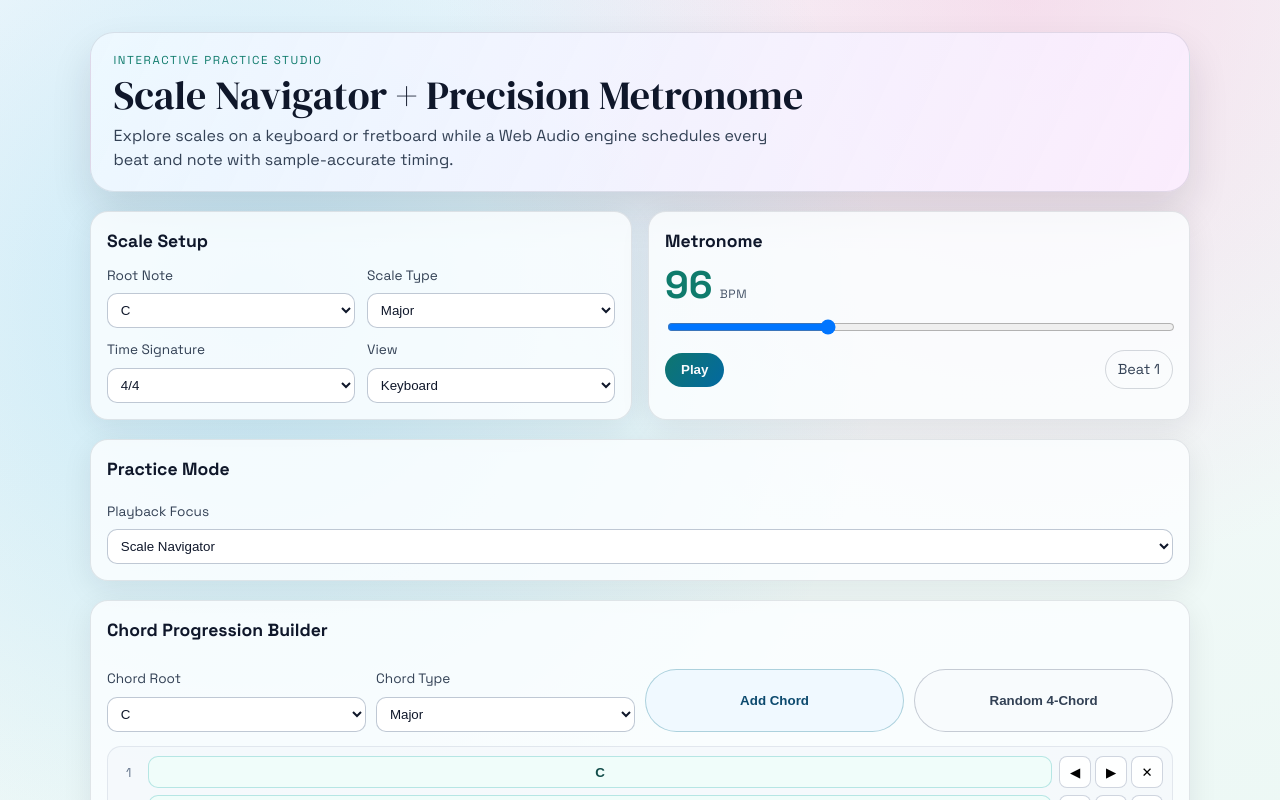
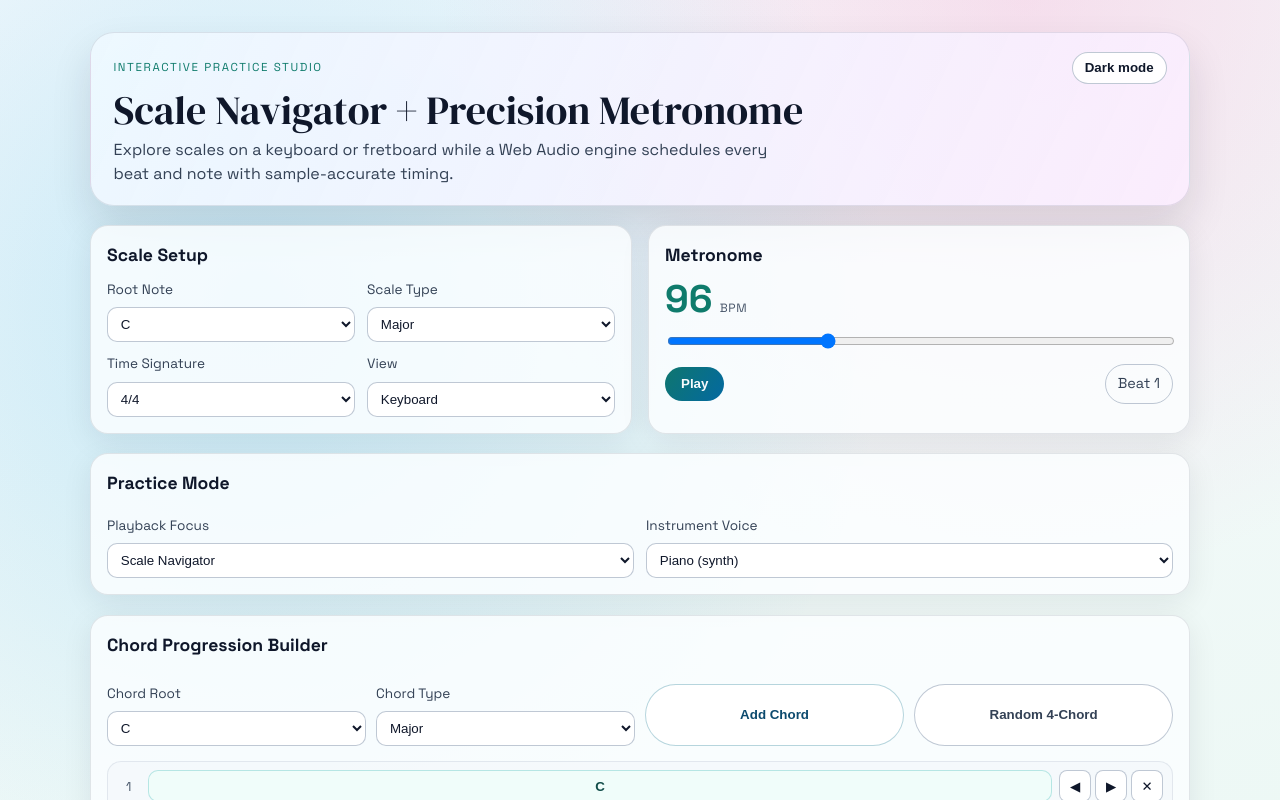
Before and after one commit to shivansh31414/practice__music, a React (Vite) app: page / in a window 1280 px wide. Shown: the top 800 px of the page. Built offline with nearby package versions, Linux system fonts and the light colour scheme.

Commit message:
feat: add dark mode theme toggle and styles

```diff
--- a/src/App.css
+++ b/src/App.css
@@ -1,17 +1,71 @@
+:root {
+  --text-primary: #0f172a;
+  --text-secondary: #334155;
+  --text-muted: #475569;
+  --panel-bg: rgba(252, 254, 255, 0.82);
+  --panel-border: rgba(15, 23, 42, 0.1);
+  --card-bg: rgba(248, 250, 252, 0.85);
+  --card-border: rgba(148, 163, 184, 0.3);
+  --input-bg: rgba(255, 255, 255, 0.94);
+  --input-border: rgba(148, 163, 184, 0.6);
+  --hero-bg: linear-gradient(115deg, rgba(237, 248, 255, 0.95), rgba(251, 237, 255, 0.85));
+  --hero-border: rgba(16, 24, 40, 0.1);
+  --hero-shadow: 0 20px 40px rgba(24, 27, 43, 0.12);
+  --timeline-bg: rgba(241, 245, 249, 0.5);
+  --timeline-border: rgba(148, 163, 184, 0.2);
+  --surface-quiet: rgba(226, 232, 240, 0.5);
+}
+
+[data-theme='dark'] {
+  --text-primary: #e2e8f0;
+  --text-secondary: #cbd5e1;
+  --text-muted: #94a3b8;
+  --panel-bg: rgba(15, 23, 42, 0.8);
+  --panel-border: rgba(148, 163, 184, 0.28);
+  --card-bg: rgba(30, 41, 59, 0.85);
+  --card-border: rgba(148, 163, 184, 0.35);
+  --input-bg: rgba(15, 23, 42, 0.95);
+  --input-border: rgba(148, 163, 184, 0.45);
+  --hero-bg: linear-gradient(115deg, rgba(15, 23, 42, 0.95), rgba(30, 41, 59, 0.9));
+  --hero-border: rgba(148, 163, 184, 0.3);
+  --hero-shadow: 0 20px 40px rgba(2, 6, 23, 0.45);
+  --timeline-bg: rgba(30, 41, 59, 0.75);
+  --timeline-border: rgba(148, 163, 184, 0.25);
+  --surface-quiet: rgba(51, 65, 85, 0.75);
+}
+
 .app-shell {
   width: min(1100px, 100% - 2rem);
   margin: 2rem auto 3rem;
   display: grid;
   gap: 1.2rem;
+  color: var(--text-primary);
 }
 
 .hero {
-  background: linear-gradient(115deg, rgba(237, 248, 255, 0.95), rgba(251, 237, 255, 0.85));
-  border: 1px solid rgba(16, 24, 40, 0.1);
+  background: var(--hero-bg);
+  border: 1px solid var(--hero-border);
   border-radius: 24px;
   padding: 1.2rem 1.4rem;
-  box-shadow: 0 20px 40px rgba(24, 27, 43, 0.12);
+  box-shadow: var(--hero-shadow);
   animation: rise-in 500ms ease;
+}
+
+.hero-topbar {
+  display: flex;
+  justify-content: space-between;
+  align-items: center;
+  gap: 0.75rem;
+  flex-wrap: wrap;
+}
+
+.theme-toggle {
+  border: 1px solid var(--input-border);
+  background: var(--input-bg);
+  color: var(--text-primary);
+  border-radius: 999px;
+  padding: 0.45rem 0.75rem;
+  font-weight: 600;
 }
 
 .eyebrow {
@@ -31,7 +85,7 @@
 
 .hero-copy {
   margin: 0;
-  color: #334155;
+  color: var(--text-secondary);
   max-width: 65ch;
 }
 
@@ -42,8 +96,8 @@
 }
 
 .panel {
-  background: rgba(252, 254, 255, 0.82);
-  border: 1px solid rgba(15, 23, 42, 0.1);
+  background: var(--panel-bg);
+  border: 1px solid var(--panel-border);
   border-radius: 18px;
   padding: 1rem;
   box-shadow: 0 8px 30px rgba(15, 23, 42, 0.08);
@@ -64,7 +118,7 @@ label {
   display: grid;
   gap: 0.45rem;
   font-size: 0.85rem;
-  color: #334155;
+  color: var(--text-secondary);
 }
 
 select,
@@ -73,11 +127,11 @@ input[type='range'] {
 }
 
 select {
-  border: 1px solid rgba(148, 163, 184, 0.6);
+  border: 1px solid var(--input-border);
   border-radius: 10px;
   padding: 0.5rem 0.55rem;
-  background: rgba(255, 255, 255, 0.94);
-  color: #0f172a;
+  background: var(--input-bg);
+  color: var(--text-primary);
 }
 
 .tempo-row {
@@ -99,7 +153,7 @@ select {
 }
 
 .tempo-unit {
-  color: #475569;
+  color: var(--text-muted);
   text-transform: uppercase;
   letter-spacing: 0.06em;
   font-size: 0.75rem;
@@ -131,20 +185,20 @@ select {
 
 .btn-secondary {
   border: 1px solid rgba(14, 116, 144, 0.3);
-  background: rgba(240, 249, 255, 0.95);
+  background: var(--input-bg);
   color: #0c4a6e;
 }
 
 .btn-ghost {
-  border: 1px solid rgba(100, 116, 139, 0.35);
-  background: rgba(248, 250, 252, 0.7);
-  color: #334155;
+  border: 1px solid var(--input-border);
+  background: var(--input-bg);
+  color: var(--text-secondary);
 }
 
 .beat-indicator {
   font-size: 0.9rem;
-  color: #334155;
-  border: 1px solid rgba(51, 65, 85, 0.2);
+  color: var(--text-secondary);
+  border: 1px solid var(--input-border);
   padding: 0.5rem 0.75rem;
   border-radius: 999px;
 }
@@ -159,7 +213,7 @@ select {
 
 .instrument-header p {
   margin: 0;
-  color: #475569;
+  color: var(--text-muted);
 }
 
 .mode-panel {
@@ -181,15 +235,15 @@ select {
 .timeline {
   display: grid;
   gap: 0.45rem;
-  background: rgba(241, 245, 249, 0.5);
-  border: 1px solid rgba(148, 163, 184, 0.2);
+  background: var(--timeline-bg);
+  border: 1px solid var(--timeline-border);
   border-radius: 14px;
   padding: 0.55rem;
 }
 
 .timeline-empty {
   margin: 0;
-  color: #64748b;
+  color: var(--text-muted);
   font-size: 0.9rem;
 }
 
@@ -201,7 +255,7 @@ select {
 }
 
 .timeline-index {
-  color: #64748b;
+  color: var(--text-muted);
   font-size: 0.8rem;
   text-align: center;
 }
@@ -221,9 +275,10 @@ select {
 }
 
 .timeline-actions button {
-  border: 1px solid rgba(148, 163, 184, 0.45);
+  border: 1px solid var(--input-border);
   border-radius: 8px;
-  background: rgba(255, 255, 255, 0.9);
+  background: var(--input-bg);
+  color: var(--text-primary);
   min-width: 2rem;
   min-height: 2rem;
 }
@@ -231,10 +286,29 @@ select {
 .progression-inline-label {
   margin: 0;
   font-size: 0.88rem;
-  color: #0f172a;
+  color: var(--text-primary);
   padding: 0.45rem 0.65rem;
   border-radius: 10px;
-  background: rgba(226, 232, 240, 0.5);
+  background: var(--surface-quiet);
+}
+
+.formula-box {
+  display: grid;
+  gap: 0.2rem;
+  border: 1px solid rgba(14, 116, 144, 0.24);
+  border-radius: 10px;
+  padding: 0.55rem 0.65rem;
+  background: rgba(236, 254, 255, 0.7);
+}
+
+.formula-box strong {
+  font-size: 0.9rem;
+  color: #0e7490;
+}
+
+.formula-box span {
+  font-size: 0.8rem;
+  color: var(--text-secondary);
 }
 
 .progression-options {
@@ -264,9 +338,11 @@ select {
 }
 
 .preset-row input {
-  border: 1px solid rgba(148, 163, 184, 0.6);
+  border: 1px solid var(--input-border);
   border-radius: 10px;
   padding: 0.55rem;
+  background: var(--input-bg);
+  color: var(--text-primary);
 }
 
 .keyboard {
@@ -330,12 +406,12 @@ select {
 .fret {
   min-height: 2rem;
   border-radius: 8px;
-  border: 1px solid rgba(100, 116, 139, 0.3);
-  background: rgba(226, 232, 240, 0.45);
+  border: 1px solid var(--input-border);
+  background: var(--surface-quiet);
   display: grid;
   place-items: center;
   font-size: 0.72rem;
-  color: #0f172a;
+  color: var(--text-primary);
 }
 
 .fret.in-scale {
@@ -350,14 +426,121 @@ select {
   box-shadow: 0 0 0 2px rgba(14, 165, 163, 0.45);
 }
 
+.fret.has-finger {
+  border-color: rgba(2, 132, 199, 0.65);
+  background: rgba(224, 242, 254, 0.92);
+}
+
+.finger-badge {
+  width: 1.35rem;
+  height: 1.35rem;
+  border-radius: 999px;
+  display: grid;
+  place-items: center;
+  font-size: 0.72rem;
+  font-weight: 700;
+  color: #f8fafc;
+  background: linear-gradient(155deg, #0284c7, #0369a1);
+}
+
+.chord-views-grid {
+  margin-top: 0.85rem;
+  display: grid;
+  grid-template-columns: repeat(auto-fit, minmax(220px, 1fr));
+  gap: 0.7rem;
+}
+
+.chord-view-card {
+  border: 1px solid var(--card-border);
+  border-radius: 12px;
+  padding: 0.6rem;
+  background: var(--card-bg);
+}
+
+.chord-view-card h3 {
+  margin: 0 0 0.5rem;
+  font-size: 0.88rem;
+  color: var(--text-secondary);
+}
+
+.piano-roll-lanes {
+  position: relative;
+  min-height: 3.1rem;
+  border-radius: 10px;
+  background: repeating-linear-gradient(
+    90deg,
+    rgba(148, 163, 184, 0.12),
+    rgba(148, 163, 184, 0.12) 1px,
+    transparent 1px,
+    transparent 16px
+  );
+}
+
+.piano-roll-note {
+  position: absolute;
+  top: 0.7rem;
+  transform: translateX(-50%);
+  min-width: 2.3rem;
+  text-align: center;
+  border-radius: 8px;
+  padding: 0.35rem 0.45rem;
+  font-size: 0.74rem;
+  color: #f0f9ff;
+  background: linear-gradient(155deg, #0ea5e9, #0369a1);
+}
+
+.tab-grid {
+  display: grid;
+  gap: 0.28rem;
+}
+
+.tab-row {
+  display: grid;
+  grid-template-columns: 1.1rem 1fr;
+  align-items: center;
+  gap: 0.4rem;
+}
+
+.tab-row span {
+  font-size: 0.75rem;
+  color: var(--text-muted);
+}
+
+.tab-row code {
+  display: block;
+  border-radius: 8px;
+  border: 1px solid var(--input-border);
+  background: var(--input-bg);
+  padding: 0.22rem 0.35rem;
+  color: var(--text-primary);
+}
+
 .status-bar {
   display: flex;
   justify-content: space-between;
   flex-wrap: wrap;
   gap: 1rem;
-  color: #334155;
+  color: var(--text-secondary);
   font-size: 0.92rem;
   padding: 0.1rem 0.2rem;
+}
+
+[data-theme='dark'] .eyebrow {
+  color: #5eead4;
+}
+
+[data-theme='dark'] .btn-secondary {
+  color: #bae6fd;
+}
+
+[data-theme='dark'] .key-white {
+  background: linear-gradient(180deg, #cbd5e1, #94a3b8);
+  color: #0f172a;
+}
+
+[data-theme='dark'] .key-black {
+  background: linear-gradient(180deg, #0f172a, #020617);
+  color: #e2e8f0;
 }
 
 @keyframes rise-in {
--- a/src/App.jsx
+++ b/src/App.jsx
@@ -14,6 +14,17 @@ import {
   toPitchClass,
 } from './data/scales'
 
+const THEME_STORAGE_KEY = 'practice_music_theme'
+
+const getInitialTheme = () => {
+  const stored = window.localStorage.getItem(THEME_STORAGE_KEY)
+  if (stored === 'light' || stored === 'dark') {
+    return stored
+  }
+
+  return window.matchMedia('(prefers-color-scheme: dark)').matches ? 'dark' : 'light'
+}
+
 function App() {
   return (
     <ProgressionProvider>
@@ -28,11 +39,14 @@ function PracticeStudio() {
   const [timeSignature, setTimeSignature] = useState('4/4')
   const [instrument, setInstrument] = useState('keyboard')
   const [practiceMode, setPracticeMode] = useState('scale')
+  const [voice, setVoice] = useState('piano')
+  const [theme, setTheme] = useState(getInitialTheme)
   const [bpm, setBpm] = useState(96)
   const [isPlaying, setIsPlaying] = useState(false)
   const [beat, setBeat] = useState(0)
   const [activePitchClass, setActivePitchClass] = useState(null)
   const [activeChordPitchClasses, setActiveChordPitchClasses] = useState([])
+  const [activeChordMidiNotes, setActiveChordMidiNotes] = useState([])
 
   const audioEngineRef = useRef(null)
 
@@ -58,10 +72,18 @@ function PracticeStudio() {
   )
 
   useEffect(() => {
+    document.documentElement.setAttribute('data-theme', theme)
+    window.localStorage.setItem(THEME_STORAGE_KEY, theme)
+  }, [theme])
+
+  useEffect(() => {
     const engine = new AudioEngine({
       onTick: (beatInBar) => setBeat(beatInBar),
       onScaleNote: (midiNote) => setActivePitchClass(toPitchClass(midiNote)),
-      onChord: (midiNotes) => setActiveChordPitchClasses(midiNotes.map((note) => toPitchClass(note))),
+      onChord: (midiNotes) => {
+        setActiveChordMidiNotes(midiNotes)
+        setActiveChordPitchClasses(midiNotes.map((note) => toPitchClass(note)))
+      },
       onStop: () => setIsPlaying(false),
     })
     audioEngineRef.current = engine
@@ -81,12 +103,22 @@ function PracticeStudio() {
       bpm,
       timeSignature,
       mode: practiceMode,
+      instrumentVoice: voice,
       scaleMidiNotes: playableScale,
       progressionMidiNotes,
       beatsPerChord,
       loopProgression: isLooping,
     })
-  }, [bpm, timeSignature, playableScale, progressionMidiNotes, beatsPerChord, isLooping, practiceMode])
+  }, [
+    bpm,
+    timeSignature,
+    playableScale,
+    progressionMidiNotes,
+    beatsPerChord,
+    isLooping,
+    practiceMode,
+    voice,
+  ])
 
   const togglePlayback = async () => {
     const engine = audioEngineRef.current
@@ -100,6 +132,7 @@ function PracticeStudio() {
       setBeat(0)
       setActivePitchClass(null)
       setActiveChordPitchClasses([])
+      setActiveChordMidiNotes([])
       return
     }
 
@@ -111,6 +144,7 @@ function PracticeStudio() {
       bpm,
       timeSignature,
       mode: practiceMode,
+      instrumentVoice: voice,
       scaleMidiNotes: playableScale,
       progressionMidiNotes,
       beatsPerChord,
@@ -122,7 +156,17 @@ function PracticeStudio() {
   return (
     <main className="app-shell">
       <header className="hero">
+        <div className="hero-topbar">
           <p className="eyebrow">Interactive Practice Studio</p>
+          <button
+            className="theme-toggle"
+            type="button"
+            aria-label={`Switch to ${theme === 'dark' ? 'light' : 'dark'} mode`}
+            onClick={() => setTheme((prev) => (prev === 'dark' ? 'light' : 'dark'))}
+          >
+            {theme === 'dark' ? 'Light mode' : 'Dark mode'}
+          </button>
+        </div>
         <h1>Scale Navigator + Precision Metronome</h1>
         <p className="hero-copy">
           Explore scales on a keyboard or fretboard while a Web Audio engine schedules every beat
@@ -153,6 +197,7 @@ function PracticeStudio() {
 
       <section className="panel mode-panel">
         <h2>Practice Mode</h2>
+        <div className="control-grid">
           <label>
             Playback Focus
             <select
@@ -162,6 +207,7 @@ function PracticeStudio() {
                 setBeat(0)
                 setActivePitchClass(null)
                 setActiveChordPitchClasses([])
+                setActiveChordMidiNotes([])
                 if (isPlaying) {
                   audioEngineRef.current?.stop()
                   setIsPlaying(false)
@@ -172,6 +218,15 @@ function PracticeStudio() {
               <option value="progression">Chord Progression</option>
             </select>
           </label>
+
+          <label>
+            Instrument Voice
+            <select value={voice} onChange={(event) => setVoice(event.target.value)}>
+              <option value="piano">Piano (synth)</option>
+              <option value="guitar">Guitar (pluck)</option>
+            </select>
+          </label>
+        </div>
       </section>
 
       <ChordProgressionBuilder isPlaying={isPlaying && practiceMode === 'progression'} onPlayToggle={togglePlayback} />
@@ -186,6 +241,8 @@ function PracticeStudio() {
         }
         activePitchClass={practiceMode === 'scale' ? activePitchClass : null}
         activePitchClasses={practiceMode === 'progression' ? activeChordPitchClasses : []}
+        activeChordMidiNotes={practiceMode === 'progression' ? activeChordMidiNotes : []}
+        showChordViews={practiceMode === 'progression'}
         label={
           practiceMode === 'scale'
             ? `${NOTE_NAMES[root]} ${selectedScale.name}`
--- a/src/index.css
+++ b/src/index.css
@@ -5,10 +5,16 @@
   line-height: 1.5;
   font-weight: 400;
   color: #0f172a;
+  color-scheme: light;
   font-synthesis: none;
   text-rendering: optimizeLegibility;
   -webkit-font-smoothing: antialiased;
   -moz-osx-font-smoothing: grayscale;
+}
+
+[data-theme='dark'] {
+  color: #e2e8f0;
+  color-scheme: dark;
 }
 
 * {
@@ -25,6 +31,13 @@ body {
     linear-gradient(165deg, #f8fafc 0%, #e6f7f1 100%);
 }
 
+[data-theme='dark'] body {
+  background:
+    radial-gradient(circle at 12% 18%, rgba(34, 197, 94, 0.18), transparent 38%),
+    radial-gradient(circle at 82% 2%, rgba(14, 165, 233, 0.2), transparent 30%),
+    linear-gradient(160deg, #020617 0%, #0f172a 48%, #111827 100%);
+}
+
 #root {
   min-height: 100vh;
 }
```
Lines whose indentation alone changed are shown as unchanged.
